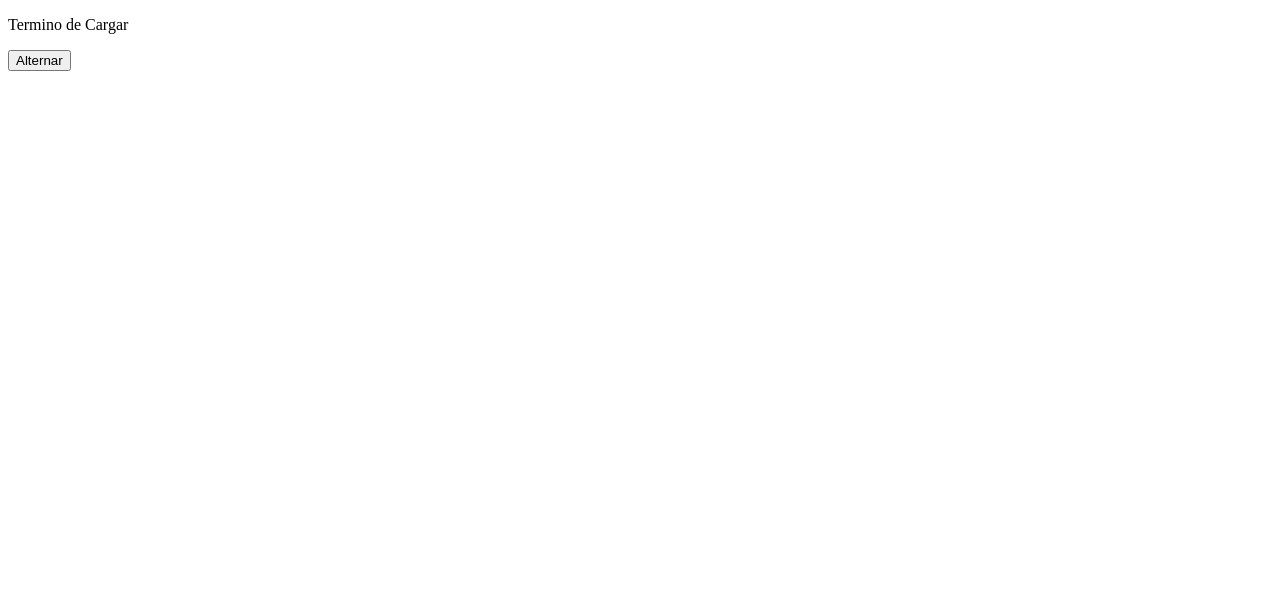
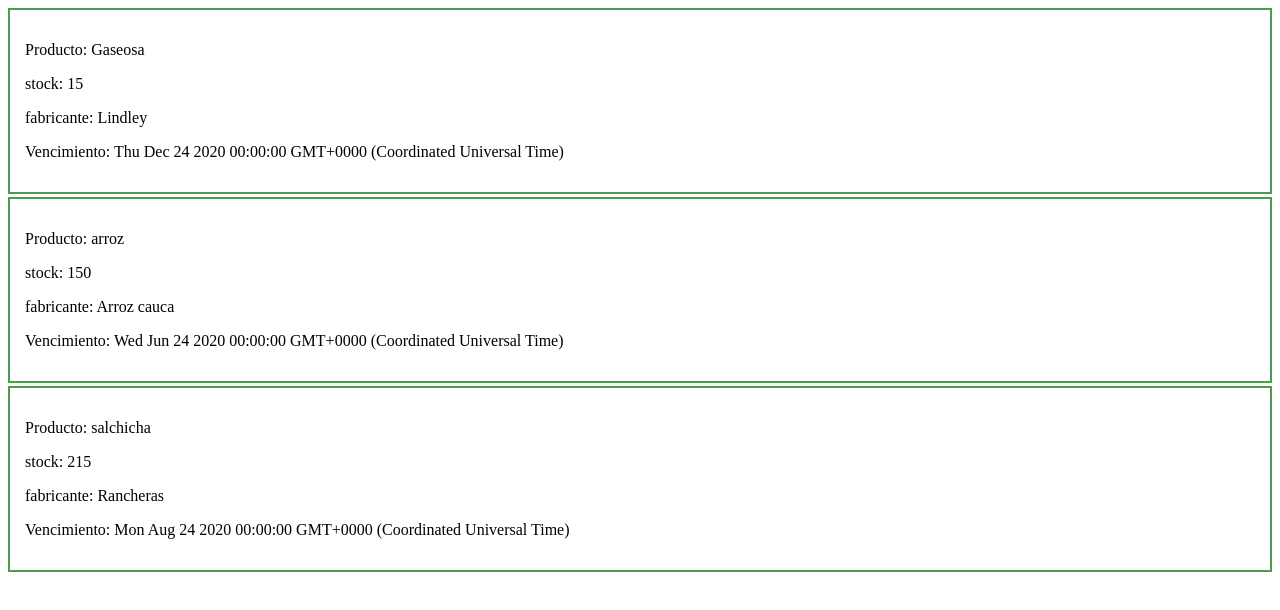
Before and after one commit to JhonnyJGomez/cursoAngular_TypeScript_Parte2, an Angular app in the folder holaMundo/: page / in a window 1280 px wide. Shown: the top 610 px of the page. Built offline with nearby package versions, Linux system fonts and the light colour scheme.

Commit message:
Agrega directiva ngFor

```diff
--- a/holaMundo/src/app/directiva/directiva.component.css
+++ b/holaMundo/src/app/directiva/directiva.component.css
@@ -0,0 +1,6 @@
+.producto{
+    border: 2px solid rgb(77, 156, 77);
+    margin-top: 3px;
+    padding: 15px;
+
+}
--- a/holaMundo/src/app/directiva/directiva.component.html
+++ b/holaMundo/src/app/directiva/directiva.component.html
@@ -1,6 +1,18 @@
-<div *ngIf="!cargando">
+
+<!-- * Directiva: ngIf * -->
+
+<!-- <div *ngIf="!cargando">
     <p>Termino de Cargar</p>
 </div>
 
 <img *ngIf="cargando" src="https://codemyui.com/wp-content/uploads/2017/07/fidget-spinner-loading.gif">
-<button (click)=alternar()>Alternar</button>
+<button (click)=alternar()>Alternar</button> -->
+
+<!--* Directiva: nfFor*  -->
+
+<div *ngFor ="let producto of productos" class ="producto">
+<p>Producto: {{producto.nombre}}</p>
+<p>stock: {{producto.stock}}</p>
+<p>fabricante: {{producto.fabricante}}</p>
+<p>Vencimiento: {{producto.fechaVence}}</p>
+</div>
--- a/holaMundo/src/app/directiva/directiva.component.ts
+++ b/holaMundo/src/app/directiva/directiva.component.ts
@@ -1,4 +1,11 @@
 import { Component, OnInit } from '@angular/core';
+
+interface producto{
+  nombre:string,
+  stock:number,
+  fabricante:string,
+  fechaVence:Date
+}
 
 @Component({
   selector: 'app-directiva',
@@ -8,6 +15,26 @@
 export class DirectivaComponent implements OnInit {
   cargando:boolean= true
 
+  productos: Array<producto> = [{
+    nombre: 'Gaseosa',
+    stock: 15,
+    fabricante: 'Lindley',
+    fechaVence: new Date('12/24/2020')
+   },
+   {
+     nombre: 'arroz',
+     stock: 150,
+     fabricante: 'Arroz cauca',
+     fechaVence: new Date('06/24/2020')
+   },
+   {
+     nombre: 'salchicha',
+     stock: 215,
+     fabricante: 'Rancheras',
+     fechaVence: new Date('08/24/2020')
+   }]
+
+
   constructor() { }
 
 
@@ -16,6 +43,8 @@
     setTimeout (() => {
       this.cargando = false
    }, 3000);
+
+
   }
 
   alternar(){
```
